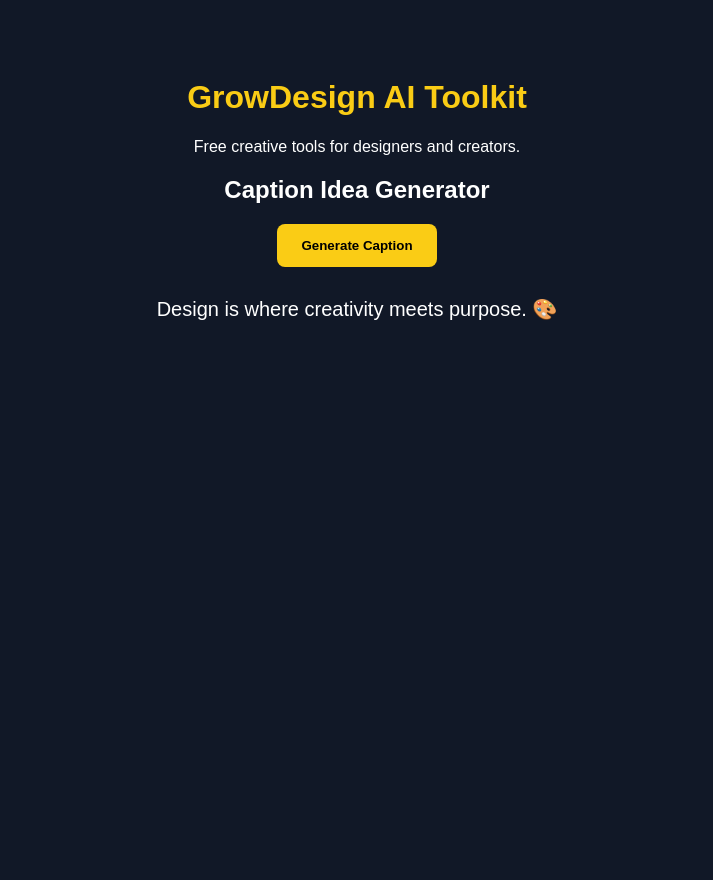
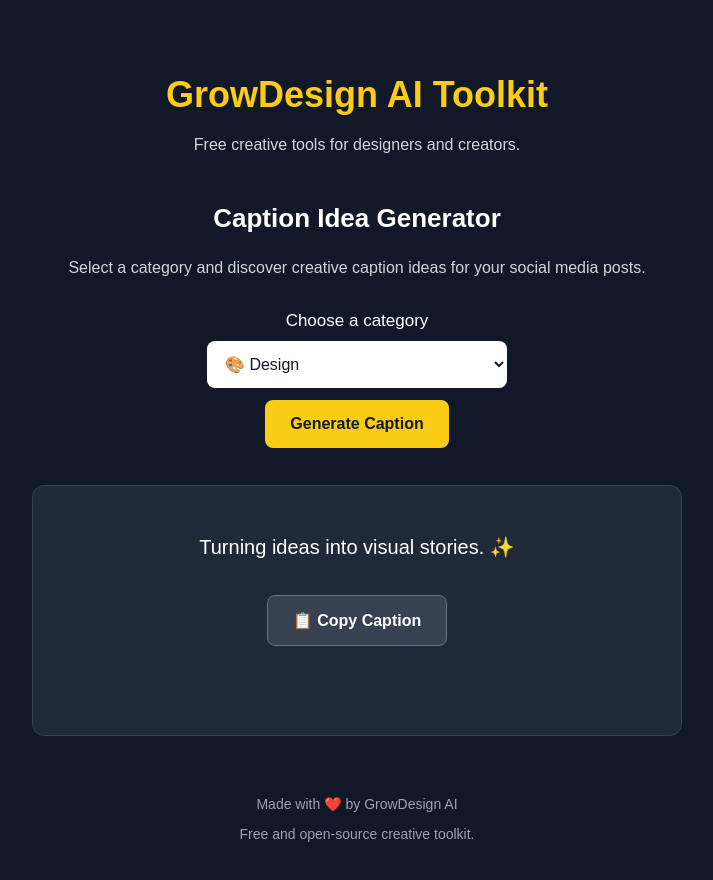
Before and after one commit to ramzanshaikhjakir-cloud/growdesign-ai-toolkit, a plain HTML site: page index.html in a window 1280 px wide. Both pictures are taken after a click on the button "Generate Caption". Shown: the whole page, without its empty margins (283-996 px from the left). Before the commit the page ends 800 px from the top, so only its background shows below. Drawn offline with Linux system fonts and the light colour scheme.

Commit message:
Add caption categories and copy button

```diff
--- a/index.html
+++ b/index.html
@@ -4,52 +4,301 @@
 <head>
   <meta charset="UTF-8">
   <meta name="viewport" content="width=device-width, initial-scale=1">
-  <title>GrowDesign AI Toolkit</title>
+
+  <title>GrowDesign AI Toolkit | Caption Generator</title>
+
   <style>
+    * {
+      box-sizing: border-box;
+    }
+
     body {
       font-family: Arial, sans-serif;
       background: #111827;
       color: white;
       text-align: center;
+      margin: 0;
       padding: 50px 20px;
+      min-height: 100vh;
     }
-    h1 { color: #facc15; }
+
+    .container {
+      max-width: 650px;
+      margin: 0 auto;
+    }
+
+    h1 {
+      color: #facc15;
+      font-size: 36px;
+      margin-bottom: 15px;
+    }
+
+    h2 {
+      margin-top: 45px;
+      font-size: 26px;
+    }
+
+    .description {
+      color: #d1d5db;
+      line-height: 1.6;
+    }
+
+    label {
+      display: block;
+      margin: 30px 0 10px;
+      font-size: 17px;
+    }
+
+    select {
+      padding: 14px;
+      width: 100%;
+      max-width: 300px;
+      background: white;
+      color: #111827;
+      border: none;
+      border-radius: 8px;
+      font-size: 16px;
+      cursor: pointer;
+    }
+
     button {
-      padding: 14px 24px;
-      background: #facc15;
+      padding: 15px 25px;
       border: none;
       border-radius: 8px;
       cursor: pointer;
+      font-size: 16px;
       font-weight: bold;
+      margin: 12px 5px;
+      transition: background 0.2s;
     }
+
+    .generate-btn {
+      background: #facc15;
+      color: #111827;
+    }
+
+    .generate-btn:hover {
+      background: #eab308;
+    }
+
+    .copy-btn {
+      background: #374151;
+      color: white;
+      border: 1px solid #6b7280;
+    }
+
+    .copy-btn:hover {
+      background: #4b5563;
+    }
+
+    .caption-box {
+      background: #1f2937;
+      padding: 25px;
+      margin-top: 25px;
+      border-radius: 12px;
+      border: 1px solid #374151;
+    }
+
     #caption {
-      margin-top: 30px;
       font-size: 20px;
+      line-height: 1.6;
+      overflow-wrap: anywhere;
+    }
+
+    #message {
+      color: #86efac;
+      min-height: 24px;
+      font-size: 14px;
+    }
+
+    footer {
+      margin-top: 60px;
+      color: #9ca3af;
+      font-size: 14px;
+    }
+
+    @media (max-width: 480px) {
+      h1 {
+        font-size: 28px;
+      }
+
+      h2 {
+        font-size: 22px;
+      }
+
+      button {
+        width: 100%;
+        margin: 8px 0;
+      }
     }
   </style>
 </head>
+
 <body>
-  <h1>GrowDesign AI Toolkit</h1>
-  <p>Free creative tools for designers and creators.</p>
 
-  <h2>Caption Idea Generator</h2>
-  <button onclick="generateCaption()">Generate Caption</button>
-  <p id="caption">Your caption will appear here.</p>
+  <main class="container">
+
+    <h1>GrowDesign AI Toolkit</h1>
+
+    <p class="description">
+      Free creative tools for designers and creators.
+    </p>
+
+    <h2>Caption Idea Generator</h2>
+
+    <p class="description">
+      Select a category and discover creative caption ideas
+      for your social media posts.
+    </p>
+
+    <label for="category">Choose a category</label>
+
+    <select id="category">
+      <option value="design">🎨 Design</option>
+      <option value="business">💼 Business</option>
+      <option value="fashion">👗 Fashion</option>
+      <option value="travel">✈️ Travel</option>
+      <option value="lifestyle">🌿 Lifestyle</option>
+    </select>
+
+    <div>
+      <button
+        class="generate-btn"
+        onclick="generateCaption()">
+        Generate Caption
+      </button>
+    </div>
+
+    <section class="caption-box">
+
+      <p id="caption" aria-live="polite">
+        Your caption will appear here.
+      </p>
+
+      <button
+        class="copy-btn"
+        onclick="copyCaption()">
+        📋 Copy Caption
+      </button>
+
+      <p id="message" role="status" aria-live="polite"></p>
+
+    </section>
+
+    <footer>
+      Made with ❤️ by GrowDesign AI
+      <p>Free and open-source creative toolkit.</p>
+    </footer>
+
+  </main>
 
   <script>
-    const captions = [
-      "Create something amazing today! ✨",
-      "Design is where creativity meets purpose. 🎨",
-      "Small ideas can create a big impact. 🚀",
-      "Your next creative breakthrough starts now. 💡",
-      "Turn imagination into inspiration. 🌟"
-    ];
+
+    const captions = {
+
+      design: [
+        "Design is where creativity meets purpose. 🎨",
+        "Turning ideas into visual stories. ✨",
+        "Create boldly. Design thoughtfully. 💡",
+        "Good design makes an impact. 🚀",
+        "Creativity has no limits. 🌟"
+      ],
+
+      business: [
+        "Building dreams, one step at a time. 🚀",
+        "Great businesses start with bold ideas. 💼",
+        "Success begins with consistent action. 📈",
+        "Dream big. Start small. Keep growing. 💡",
+        "Every big achievement starts with a decision."
+      ],
+
+      fashion: [
+        "Style is a way to tell your story. ✨",
+        "Confidence is always in fashion. 👗",
+        "Your style, your rules. 💫",
+        "Dress like you mean it. 🔥",
+        "Fashion fades, but personal style remains."
+      ],
+
+      travel: [
+        "Collect moments, not things. 🌍",
+        "New places, new perspectives. ✈️",
+        "Adventure is calling. 🏔️",
+        "Explore more. Worry less. 🌴",
+        "The world is too beautiful to stay in one place."
+      ],
+
+      lifestyle: [
+        "Enjoy the little things in life. ☀️",
+        "Make every day meaningful. 🌿",
+        "Creating a life I love. 💛",
+        "Choose happiness every day. ✨",
+        "Live simply. Dream deeply."
+      ]
+
+    };
+
+    let currentCaption = "";
 
     function generateCaption() {
-      const randomIndex = Math.floor(Math.random() * captions.length);
+
+      const category =
+        document.getElementById("category").value;
+
+      const options = captions[category];
+
+      const randomIndex =
+        Math.floor(Math.random() * options.length);
+
+      currentCaption = options[randomIndex];
+
       document.getElementById("caption").textContent =
-        captions[randomIndex];
+        currentCaption;
+
+      document.getElementById("message").textContent = "";
+
     }
+
+    async function copyCaption() {
+
+      const message =
+        document.getElementById("message");
+
+      if (!currentCaption) {
+        message.textContent =
+          "Please generate a caption first!";
+        return;
+      }
+
+      try {
+
+        await navigator.clipboard.writeText(currentCaption);
+
+        message.textContent =
+          "✅ Caption copied successfully!";
+
+      } catch (error) {
+
+        message.textContent =
+          "Copy failed. Please select and copy the caption manually.";
+
+      }
+
+    }
+
+    document.getElementById("category")
+      .addEventListener("change", function () {
+
+        currentCaption = "";
+
+        document.getElementById("caption").textContent =
+          "Your caption will appear here.";
+
+        document.getElementById("message").textContent = "";
+
+      });
+
   </script>
+
 </body>
 </html>
```
